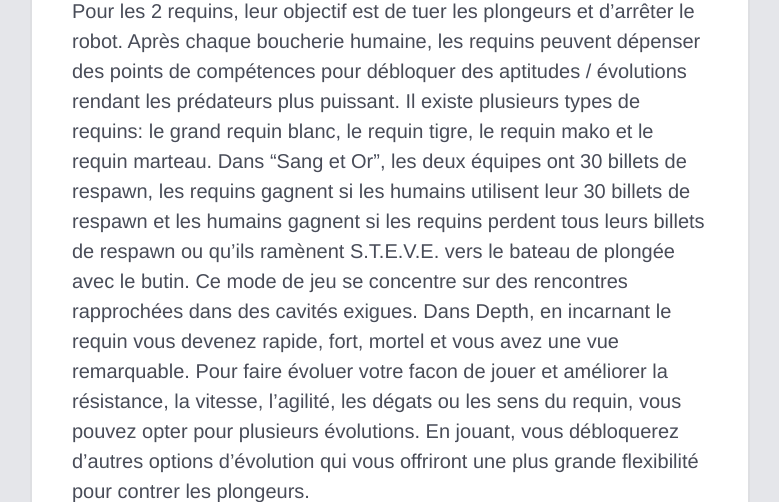
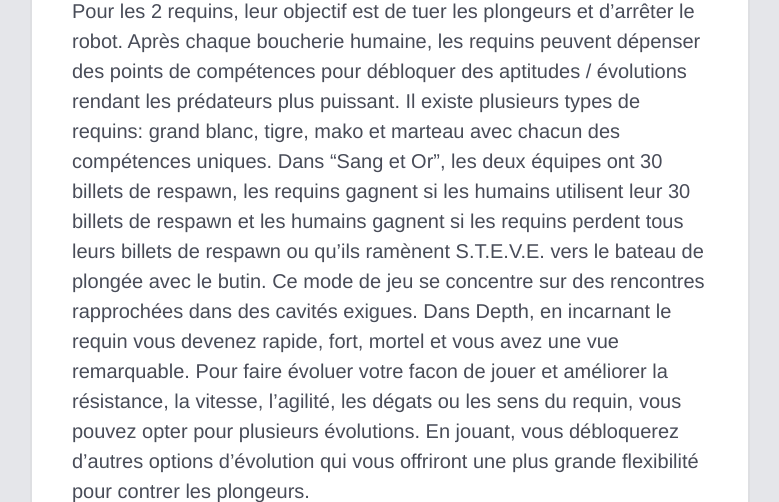
Before and after one commit to richardtetaz/richardtetaz.github.io, a Jekyll site: the page built from _posts/2015-04-07-detph.md, in a window 1280 px wide and 900 px high, scrolled down 1237 px, cut to the strip 260-762 px from the top of the window. Shown: the whole strip, without its empty margins (250-1029 px from the left). Built offline with Jekyll 4.4.1, drawn with Linux system fonts in a browser that asks for light colours; comment, search, counter and statistics services are not loaded.

Commit message:
maj depth

```diff
--- a/_posts/2015-04-07-detph.md
+++ b/_posts/2015-04-07-detph.md
@@ -16,7 +16,7 @@
 
 ![2](http://www.depthgame.com/media/concept/Depth_2DArt_KnifeStab.jpg)
 
-Pour les 2 requins, leur objectif est de tuer les plongeurs et d'arr&ecirc;ter le robot. Apr&egrave;s chaque boucherie humaine, les requins peuvent d&eacute;penser des points de comp&eacute;tences pour d&eacute;bloquer des aptitudes / &eacute;volutions rendant les pr&eacute;dateurs plus puissant. Il existe plusieurs types de requins: le grand requin blanc, le requin tigre, le requin mako et le requin marteau. Dans "Sang et Or", les deux &eacute;quipes ont 30 billets de respawn, les requins gagnent si les humains utilisent leur 30 billets de respawn et les humains gagnent si les requins perdent tous leurs billets de respawn ou qu'ils ram&egrave;nent S.T.E.V.E. vers le bateau de plong&eacute;e avec le butin. Ce mode de jeu se concentre sur des rencontres rapproch&eacute;es dans des cavit&eacute;s exigues. Dans Depth, en incarnant le requin vous devenez rapide, fort, mortel et vous avez une vue remarquable. Pour faire &eacute;voluer votre facon de jouer et am&eacute;liorer la r&eacute;sistance, la vitesse, l'agilit&eacute;, les d&eacute;gats ou les sens du requin, vous pouvez opter pour plusieurs &eacute;volutions. En jouant, vous d&eacute;bloquerez d'autres options d'&eacute;volution qui vous offriront une plus grande flexibilit&eacute; pour contrer les plongeurs.
+Pour les 2 requins, leur objectif est de tuer les plongeurs et d'arr&ecirc;ter le robot. Apr&egrave;s chaque boucherie humaine, les requins peuvent d&eacute;penser des points de comp&eacute;tences pour d&eacute;bloquer des aptitudes / &eacute;volutions rendant les pr&eacute;dateurs plus puissant. Il existe plusieurs types de requins: grand blanc, tigre, mako et marteau avec chacun des comp&eacute;tences uniques. Dans "Sang et Or", les deux &eacute;quipes ont 30 billets de respawn, les requins gagnent si les humains utilisent leur 30 billets de respawn et les humains gagnent si les requins perdent tous leurs billets de respawn ou qu'ils ram&egrave;nent S.T.E.V.E. vers le bateau de plong&eacute;e avec le butin. Ce mode de jeu se concentre sur des rencontres rapproch&eacute;es dans des cavit&eacute;s exigues. Dans Depth, en incarnant le requin vous devenez rapide, fort, mortel et vous avez une vue remarquable. Pour faire &eacute;voluer votre facon de jouer et am&eacute;liorer la r&eacute;sistance, la vitesse, l'agilit&eacute;, les d&eacute;gats ou les sens du requin, vous pouvez opter pour plusieurs &eacute;volutions. En jouant, vous d&eacute;bloquerez d'autres options d'&eacute;volution qui vous offriront une plus grande flexibilit&eacute; pour contrer les plongeurs.
 
 ![3](http://www.depthgame.com/media/concept/Depth_PosterArt_03_Divers_Sharks_and_Speargun03.jpg)
 
```
